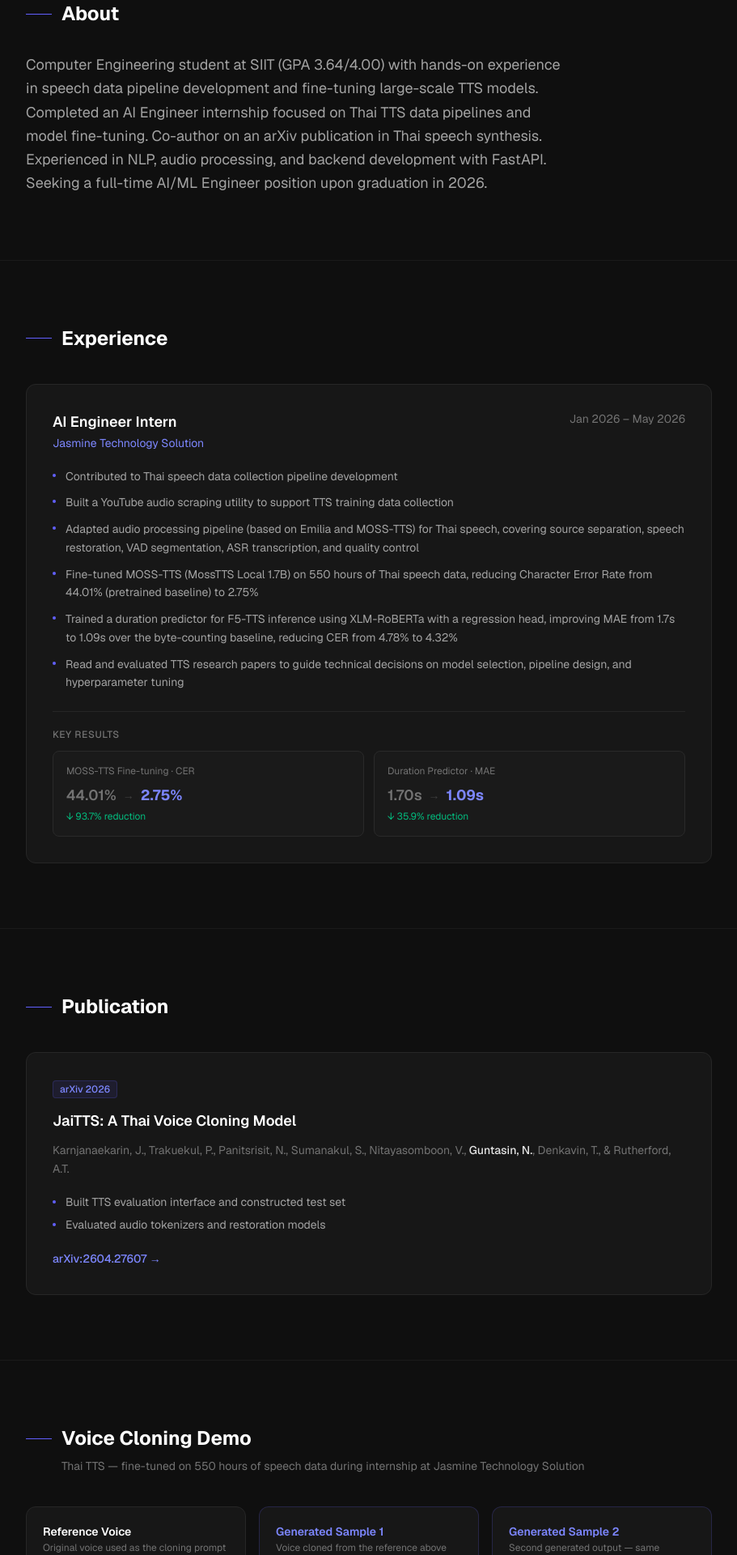
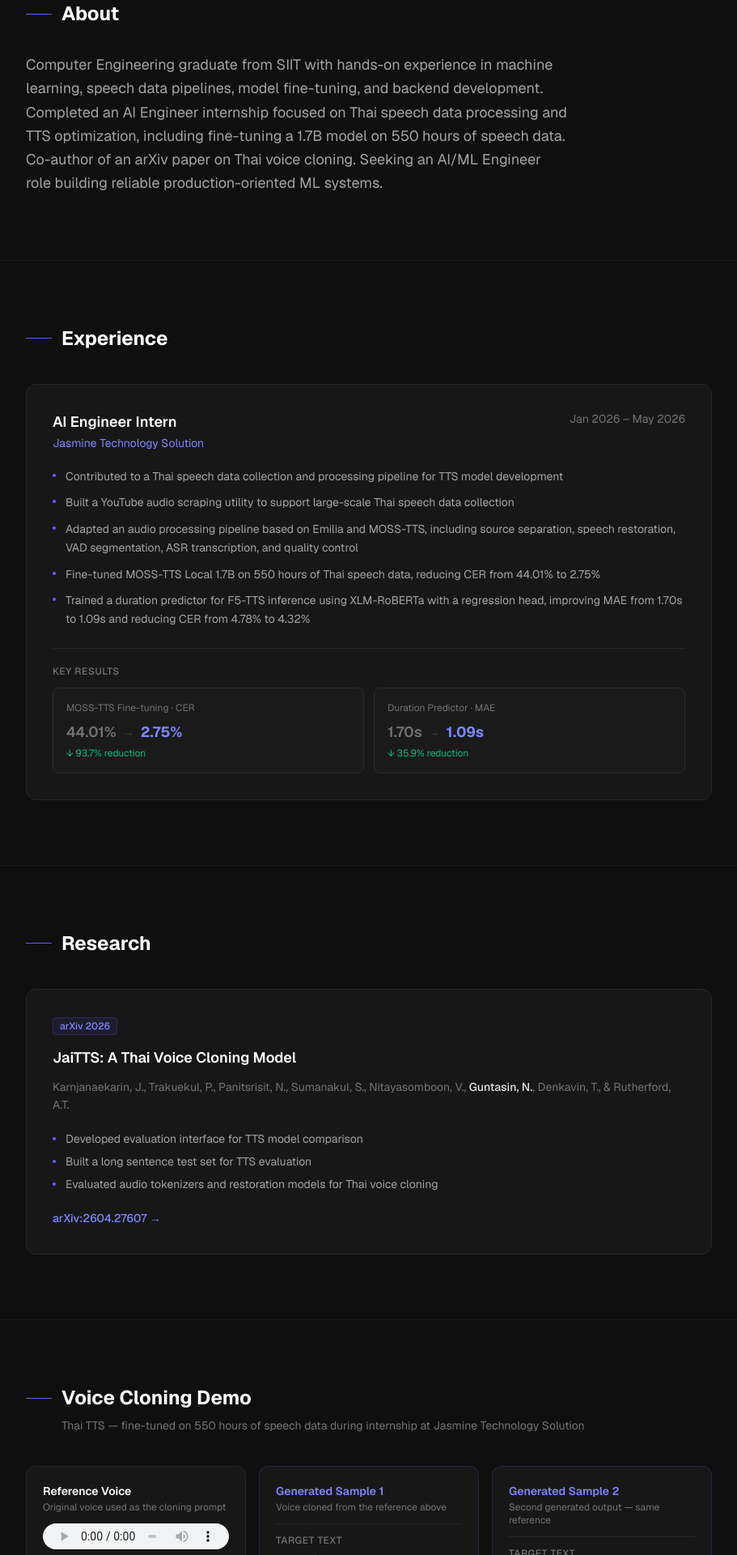
Before and after one commit to GeorgieSmile/Portfolio, a Next.js app: page / in a window 1280 px wide. Shown: the part 880-2800 px from the top of the page at 81% size, without its empty margins (184-1095 px from the left). Built offline with nearby package versions, Linux system fonts and the light colour scheme.

Commit message:
update portfolio content and CV

```diff
--- a/app/layout.tsx
+++ b/app/layout.tsx
@@ -7,7 +7,7 @@ const geist = Geist({ subsets: ["latin"] });
 export const metadata: Metadata = {
   title: "Nithid Guntasin — AI/ML Engineer",
   description:
-    "Computer Engineering student at SIIT with experience in speech data pipelines, TTS model fine-tuning, and NLP. Co-author of JaiTTS (arXiv). Seeking a full-time AI/ML Engineer position.",
+    "Computer Engineering graduate from SIIT with experience in speech data pipelines, TTS model fine-tuning, and NLP. Co-author of JaiTTS (arXiv). Seeking an AI/ML Engineer role building production-oriented ML systems.",
 };
 
 export default function RootLayout({
--- a/components/About.tsx
+++ b/components/About.tsx
@@ -7,13 +7,13 @@ export default function About() {
           About
         </h2>
         <p className="text-[#a3a3a3] text-base md:text-lg leading-relaxed max-w-2xl">
-          Computer Engineering student at SIIT (GPA 3.64/4.00) with hands-on
-          experience in speech data pipeline development and fine-tuning
-          large-scale TTS models. Completed an AI Engineer internship focused on
-          Thai TTS data pipelines and model fine-tuning. Co-author on an arXiv
-          publication in Thai speech synthesis. Experienced in NLP, audio
-          processing, and backend development with FastAPI. Seeking a full-time
-          AI/ML Engineer position upon graduation in 2026.
+          Computer Engineering graduate from SIIT with hands-on experience in
+          machine learning, speech data pipelines, model fine-tuning, and backend
+          development. Completed an AI Engineer internship focused on Thai speech
+          data processing and TTS optimization, including fine-tuning a 1.7B model
+          on 550 hours of speech data. Co-author of an arXiv paper on Thai voice
+          cloning. Seeking an AI/ML Engineer role building reliable
+          production-oriented ML systems.
         </p>
       </div>
     </section>
--- a/components/Achievements.tsx
+++ b/components/Achievements.tsx
@@ -44,7 +44,8 @@ const achievements: Achievement[] = [
     title: "Super AI Engineer Season 6",
     badge: "Level 2",
     date: "May 2026",
-    description: "",
+    description:
+      "Developed AI prototypes for real-world use cases, including RAG chatbots, sales forecasting, and CCTV object detection. Applied model development, evaluation, and rapid prototyping skills in hackathon-based projects with tight delivery timelines.",
   },
 ];
 
--- a/components/AudioSamples.tsx
+++ b/components/AudioSamples.tsx
@@ -1,4 +1,12 @@
-const samples = [
+type Sample = {
+  label: string;
+  description: string;
+  src: string;
+  accent: boolean;
+  targetText?: string;
+};
+
+const samples: Sample[] = [
   {
     label: "Reference Voice",
     description: "Original voice used as the cloning prompt",
@@ -10,12 +18,16 @@ const samples = [
     description: "Voice cloned from the reference above",
     src: "/audio/prompt_gen1.wav",
     accent: true,
+    targetText:
+      "Honda คว้ารางวัล gen z top brand award 2026 และรางวัล best costome design จากงาน motor show 2026",
   },
   {
     label: "Generated Sample 2",
     description: "Second generated output — same reference",
     src: "/audio/prompt_gen2.wav",
     accent: true,
+    targetText:
+      "พอผมใกล้ทำ Moss TTS version 1 เสร็จ version 2 ก็ใกล้ออกแล้ว",
   },
 ];
 
@@ -50,6 +62,16 @@ export default function AudioSamples() {
                   {s.label}
                 </p>
                 <p className="text-[#737373] text-xs mt-0.5">{s.description}</p>
+                {s.targetText && (
+                  <div className="mt-3 pt-3 border-t border-[#262626]">
+                    <p className="text-[#737373] text-xs font-medium uppercase tracking-wider mb-1.5">
+                      Target Text
+                    </p>
+                    <p className="text-[#a3a3a3] text-xs leading-relaxed">
+                      {s.targetText}
+                    </p>
+                  </div>
+                )}
               </div>
               <audio
                 controls
--- a/components/Education.tsx
+++ b/components/Education.tsx
@@ -34,9 +34,6 @@ export default function Education() {
             <span className="px-2.5 py-1 text-xs font-semibold bg-indigo-500/10 text-indigo-400 rounded border border-indigo-500/20">
               GPA 3.64 / 4.00
             </span>
-            <span className="px-2.5 py-1 text-xs font-medium bg-[#1f1f1f] text-[#a3a3a3] rounded border border-[#333]">
-              Expected Graduation
-            </span>
           </div>
 
           <div>
--- a/components/Experience.tsx
+++ b/components/Experience.tsx
@@ -1,10 +1,9 @@
 const bullets = [
-  "Contributed to Thai speech data collection pipeline development",
-  "Built a YouTube audio scraping utility to support TTS training data collection",
-  "Adapted audio processing pipeline (based on Emilia and MOSS-TTS) for Thai speech, covering source separation, speech restoration, VAD segmentation, ASR transcription, and quality control",
-  "Fine-tuned MOSS-TTS (MossTTS Local 1.7B) on 550 hours of Thai speech data, reducing Character Error Rate from 44.01% (pretrained baseline) to 2.75%",
-  "Trained a duration predictor for F5-TTS inference using XLM-RoBERTa with a regression head, improving MAE from 1.7s to 1.09s over the byte-counting baseline, reducing CER from 4.78% to 4.32%",
-  "Read and evaluated TTS research papers to guide technical decisions on model selection, pipeline design, and hyperparameter tuning",
+  "Contributed to a Thai speech data collection and processing pipeline for TTS model development",
+  "Built a YouTube audio scraping utility to support large-scale Thai speech data collection",
+  "Adapted an audio processing pipeline based on Emilia and MOSS-TTS, including source separation, speech restoration, VAD segmentation, ASR transcription, and quality control",
+  "Fine-tuned MOSS-TTS Local 1.7B on 550 hours of Thai speech data, reducing CER from 44.01% to 2.75%",
+  "Trained a duration predictor for F5-TTS inference using XLM-RoBERTa with a regression head, improving MAE from 1.70s to 1.09s and reducing CER from 4.78% to 4.32%",
 ];
 
 export default function Experience() {
--- a/components/Hero.tsx
+++ b/components/Hero.tsx
@@ -21,6 +21,14 @@ function MailIcon() {
     <svg viewBox="0 0 24 24" fill="none" stroke="currentColor" strokeWidth="2" className="w-4 h-4">
       <rect x="2" y="4" width="20" height="16" rx="2" />
       <path d="m22 7-8.97 5.7a1.94 1.94 0 0 1-2.06 0L2 7" />
+    </svg>
+  );
+}
+
+function PhoneIcon() {
+  return (
+    <svg viewBox="0 0 24 24" fill="none" stroke="currentColor" strokeWidth="2" className="w-4 h-4">
+      <path d="M22 16.92v3a2 2 0 0 1-2.18 2 19.79 19.79 0 0 1-8.63-3.07 19.5 19.5 0 0 1-6-6 19.79 19.79 0 0 1-3.07-8.67A2 2 0 0 1 4.11 2h3a2 2 0 0 1 2 1.72 12.84 12.84 0 0 0 .7 2.81 2 2 0 0 1-.45 2.11L8.09 9.91a16 16 0 0 0 6 6l1.27-1.27a2 2 0 0 1 2.11-.45 12.84 12.84 0 0 0 2.81.7A2 2 0 0 1 22 16.92z" />
     </svg>
   );
 }
@@ -80,6 +88,12 @@ export default function Hero() {
                 <MailIcon /> Email
               </a>
               <a
+                href="tel:+66623574592"
+                className="flex items-center gap-2 px-5 py-2.5 rounded-lg border border-[#262626] bg-[#171717] text-[#e5e5e5] text-sm font-medium hover:border-indigo-500/50 hover:text-indigo-400 transition-colors duration-200"
+              >
+                <PhoneIcon /> 062-357-4592
+              </a>
+              <a
                 href="/CV_NithidGuntasin.pdf"
                 download
                 className="flex items-center gap-2 px-5 py-2.5 rounded-lg border border-indigo-500/40 bg-indigo-500/10 text-indigo-400 text-sm font-medium hover:bg-indigo-500/20 hover:border-indigo-500/60 transition-colors duration-200"
--- a/components/Projects.tsx
+++ b/components/Projects.tsx
@@ -1,8 +1,9 @@
 const tags = ["WangchanBERTa", "FastAPI", "Python", "JavaScript"];
 
 const bullets = [
-  "Fine-tuned WangchanBERTa on ~25,000 labeled Thai sentences for 3-class sentiment classification (adapted from 4-class Wisesight dataset), achieving 78% accuracy",
-  "Built an end-to-end NLP system: data collection, model fine-tuning, FastAPI backend, and JavaScript frontend deployment",
+  "Fine-tuned WangchanBERTa on approximately 25,000 labeled Thai sentences for 3-class sentiment classification, achieving 78% accuracy",
+  "Converted a 4-class Wisesight dataset into a 3-class sentiment setup through preprocessing and label mapping",
+  "Built an end-to-end NLP application with model fine-tuning, FastAPI inference API, and JavaScript frontend",
 ];
 
 export default function Projects() {
--- a/components/Publication.tsx
+++ b/components/Publication.tsx
@@ -1,6 +1,7 @@
 const contributions = [
-  "Built TTS evaluation interface and constructed test set",
-  "Evaluated audio tokenizers and restoration models",
+  "Developed evaluation interface for TTS model comparison",
+  "Built a long sentence test set for TTS evaluation",
+  "Evaluated audio tokenizers and restoration models for Thai voice cloning",
 ];
 
 export default function Publication() {
@@ -9,7 +10,7 @@ export default function Publication() {
       <div className="max-w-4xl mx-auto px-6">
         <h2 className="text-2xl font-bold text-white mb-10 flex items-center gap-3">
           <span className="w-8 h-px bg-indigo-500 flex-shrink-0" />
-          Publication
+          Research
         </h2>
         <div className="bg-[#171717] border border-[#262626] rounded-xl p-6 md:p-8">
           <div className="mb-4">
--- a/components/Skills.tsx
+++ b/components/Skills.tsx
@@ -4,8 +4,8 @@ const groups = [
     label: "Libraries",
     items: [
       "PyTorch",
-      "HuggingFace Transformers",
-      "HF Accelerate",
+      "Hugging Face Transformers",
+      "Hugging Face Accelerate",
       "scikit-learn",
       "NumPy",
       "Pandas",
```
Also changed, not shown: 1 other file (tests, documents, lock files or other folders).
